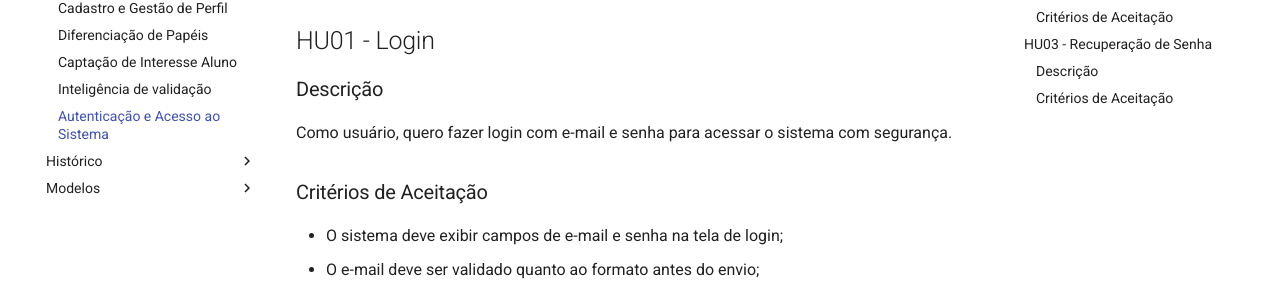
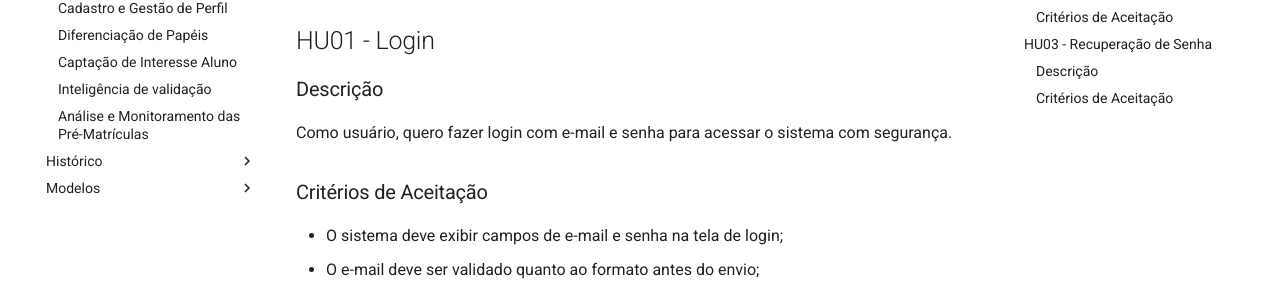
Before and after one commit to si-2026-1/Sistema_de_intencao_de_matricula, an MkDocs documentation site: the page built from docs/epicos_e_historias_de_usuarios/EP01_Autenticação_e_Acesso.md, in a window 1280 px wide. Shown: the part 274-568 px from the top of the page. Built offline with MkDocs 1.6.1 and Material for MkDocs 9.7.7, drawn with Linux system fonts in a browser that asks for light colours.

Commit message:
Update mkdocs.yml

```diff
--- a/mkdocs.yml
+++ b/mkdocs.yml
@@ -21,7 +21,7 @@ nav:
       - Diferenciação de Papéis: epicos_e_historias_de_usuarios/EP03_Diferenciação_de_Papéis.md
       - Captação de Interesse Aluno: epicos_e_historias_de_usuarios/EP04_Captacao_de_interesse_alunos.md
       - Inteligência de validação: epicos_e_historias_de_usuarios/EP05_Inteligencia_e_validacao.md
-      - Análise e Monitoramento das Pré-Matrículas: epicos_e_historias_de_usuarios/EP01_Autenticação_e_Acesso.md
+      - Análise e Monitoramento das Pré-Matrículas: epicos_e_historias_de_usuarios/EP07_Analise_e_Monitoramento_das_Pre-Matreculas.md
 
 
   - Histórico:
```
